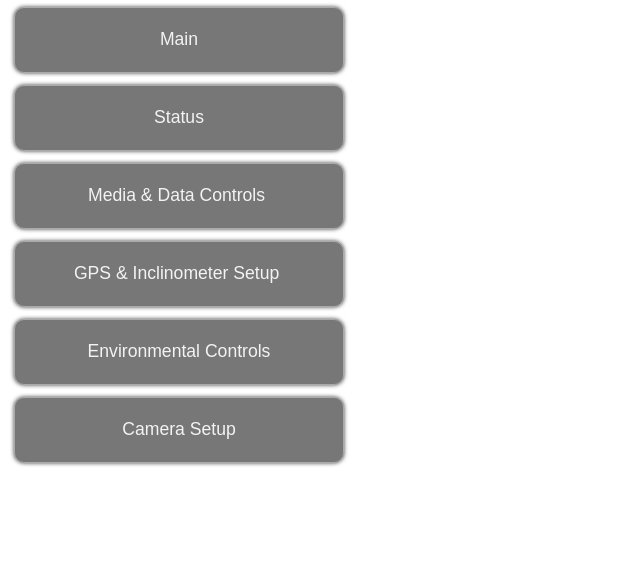
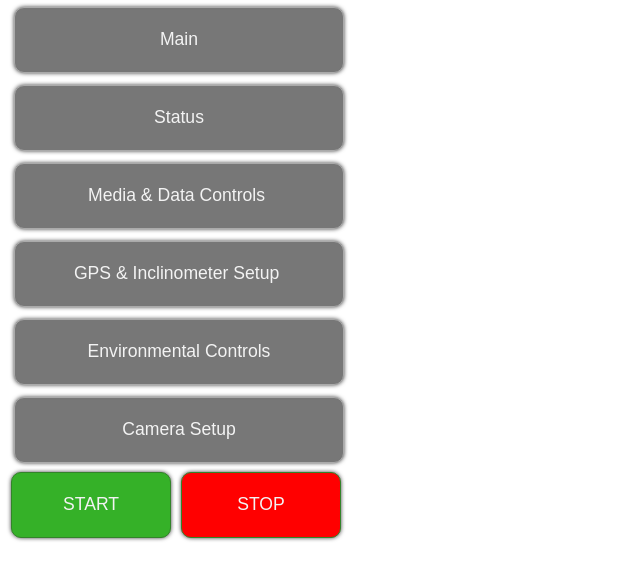
Before and after one commit to zyggie/EISCAM, a plain HTML site: page www/index.html in a window 1280 px wide. Shown: the part 79-658 px from the top of the page, without its empty margins (0-640 px from the left). Drawn offline with Linux system fonts and the light colour scheme.

Commit message:
START STOP button cleanup

```diff
--- a/www/index.html
+++ b/www/index.html
@@ -8,15 +8,15 @@
   </header>
   <article>
     <aside>
-      <!-- Since this aside is contained within an article, a parser
-      should understand that the content of this aside is directly related
-      to the article itself. -->
-      <dl>
+        <dl>
         <dt><form method="link" action="/Main.html"> <input id="regularbutton" type="submit" value="Main" /></form></dt>
         <dt><form method="link" action="/Status.html"> <input id="regularbutton" type="submit" value="Status" /></form></dt>
         <dt><form method="link" action="/MDC.html"> <input id="regularbutton" type="submit" value=" Media & Data Controls  " /></form></dt>
         <dt><form method="link" action="/GPS.html"> <input id="regularbutton" type="submit" value="GPS & Inclinometer Setup " /></form></dt>
         <dt><form method="link" action="/Env.html"> <input id="regularbutton" type="submit" value=" Environmental Controls " /></form></dt>
-        <dt><form method="link" action="/Cam.html"> <input id="regularbutton" type="submit" value=" Camera Setup " /></form></dt>
+        <dt><form method="link" action="/Cam.html"> <input id="regularbutton" type="submit" value=" Camera Setup " /></form>
+		<dt><form method="link" action="/Start.html"> <input id="gobutton" type="submit" value="START">
+		<form method="link" action="/Stop.html"> <input id="stopbutton" type="submit" value="STOP"></dt>
+		</dl>
 </body>
 </html>
```
